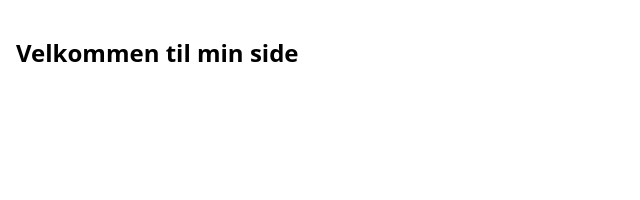
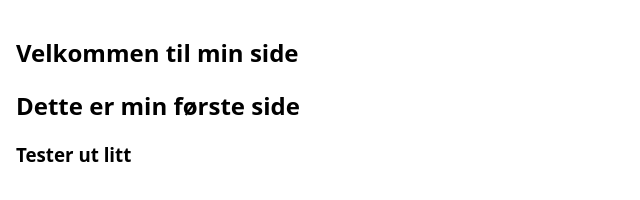
Before and after one commit to Claudia2305/Dag4-23.jan-2025, a website: page index.html in a window 1280 px wide. Shown: the whole page, without its empty margins (0-640 px from the left). Drawn offline with Linux system fonts and the light colour scheme.

Commit message:
Added H2

```diff
--- a/index.html
+++ b/index.html
@@ -20,6 +20,8 @@
       <section>
         <!-- Hero-seksjon -->
         <h1>Velkommen til min side</h1>
+        <h2>Dette er min første side</h2>
+        <h3>Tester ut litt</h3>
       </section>
       <section>
         <!--  Videre informasjon -->
```
